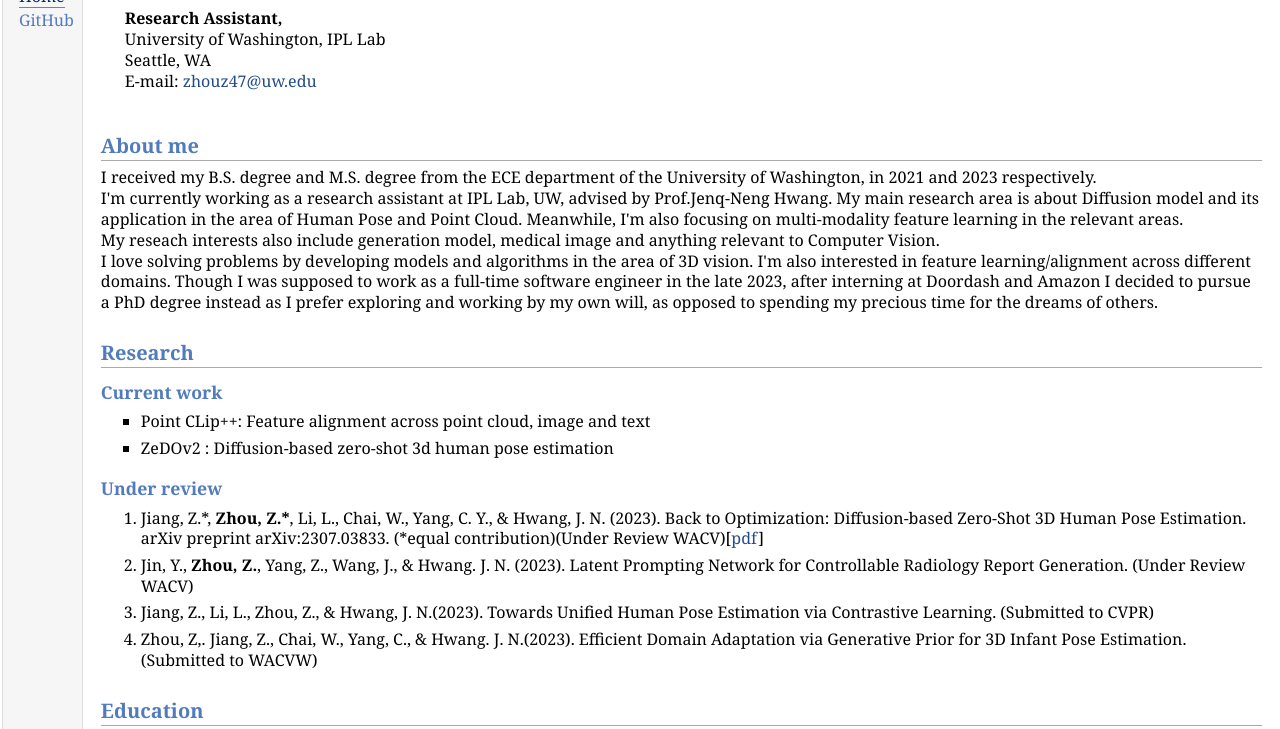
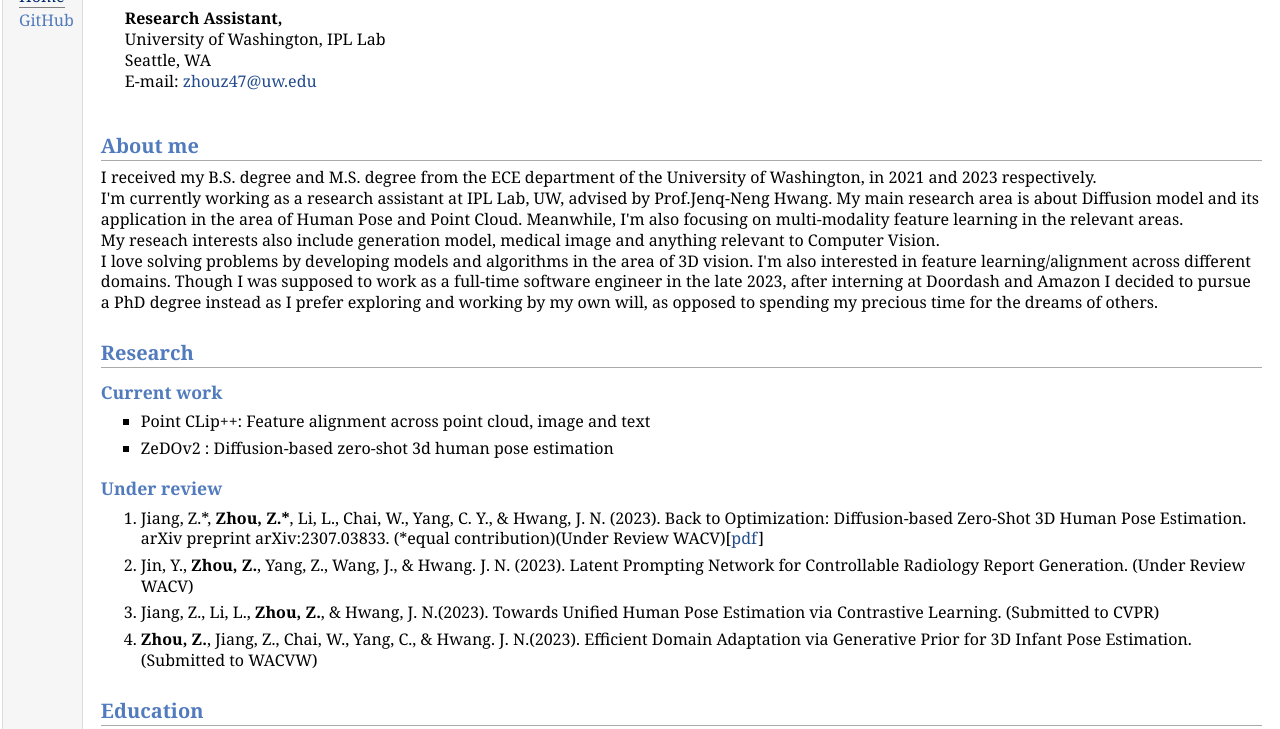
Before and after one commit to xcharxlie/xcharxlie.github.io, a plain HTML site: page index.html in a window 1280 px wide. Shown: the part 68-797 px from the top of the page. Drawn offline with Linux system fonts and the light colour scheme.

Commit message:
Update index.html

```diff
--- a/index.html
+++ b/index.html
@@ -46,9 +46,9 @@ E-mail: <a href="zhouz47@uw.edu">zhouz47@uw.edu</a></p>
 </li>
 <li><p>Jin, Y., <b>Zhou, Z.</b>, Yang, Z., Wang, J., & Hwang. J. N. (2023). Latent Prompting Network for Controllable Radiology Report Generation. (Under Review WACV)</p>
 </li>
-<li><p>Jiang, Z., Li, L., Zhou, Z., & Hwang, J. N.(2023). Towards Unified Human Pose Estimation via Contrastive Learning. (Submitted to CVPR)</p>
+<li><p>Jiang, Z., Li, L., <b>Zhou, Z.</b>, & Hwang, J. N.(2023). Towards Unified Human Pose Estimation via Contrastive Learning. (Submitted to CVPR)</p>
 </li>
-<li><p>Zhou, Z,. Jiang, Z., Chai, W., Yang, C., & Hwang. J. N.(2023). Efficient Domain Adaptation via Generative Prior for 3D Infant Pose Estimation. (Submitted to WACVW)</p>
+<li><p><b>Zhou, Z.</b>, Jiang, Z., Chai, W., Yang, C., & Hwang. J. N.(2023). Efficient Domain Adaptation via Generative Prior for 3D Infant Pose Estimation. (Submitted to WACVW)</p>
 </li>
 </ol>
 
```
